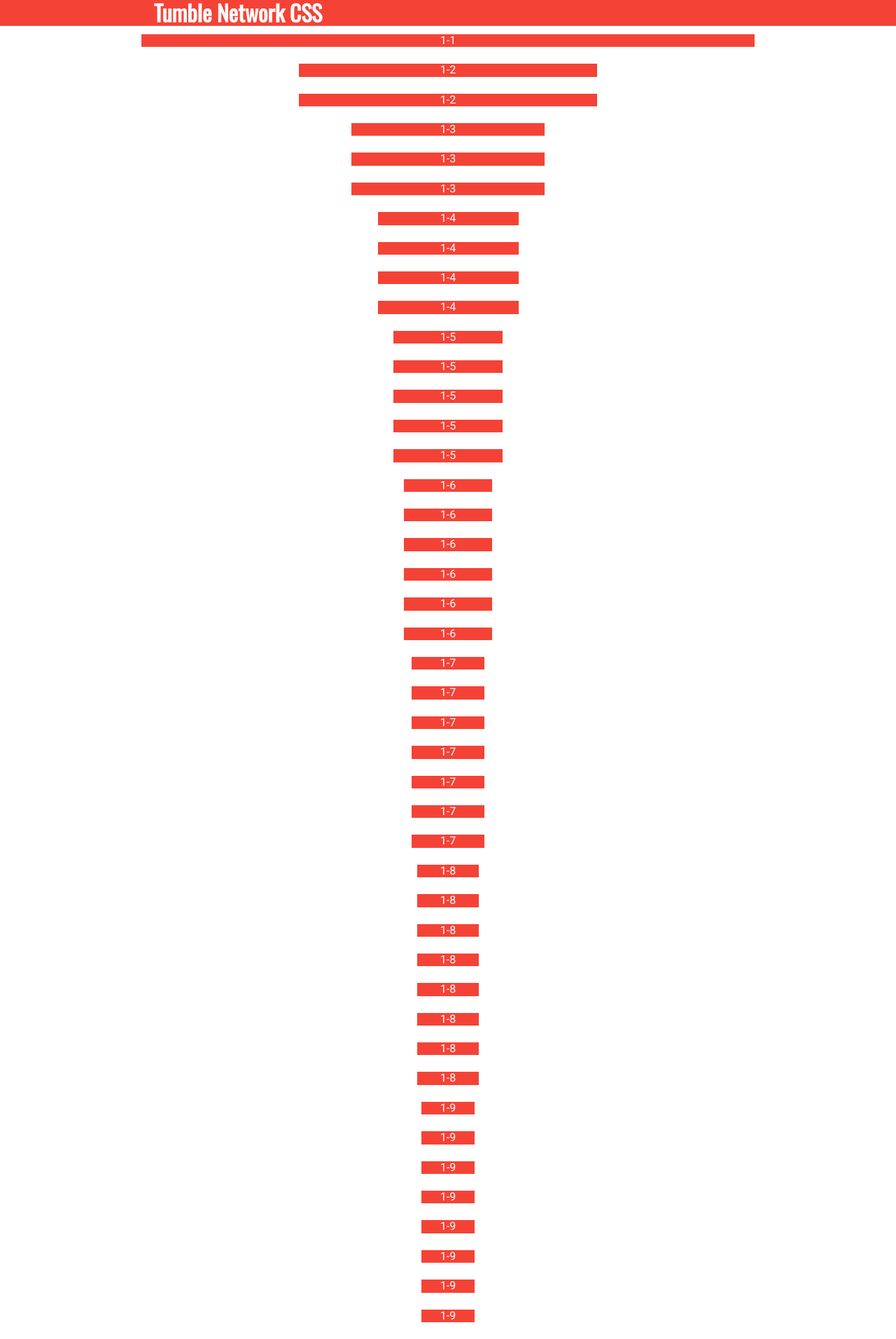
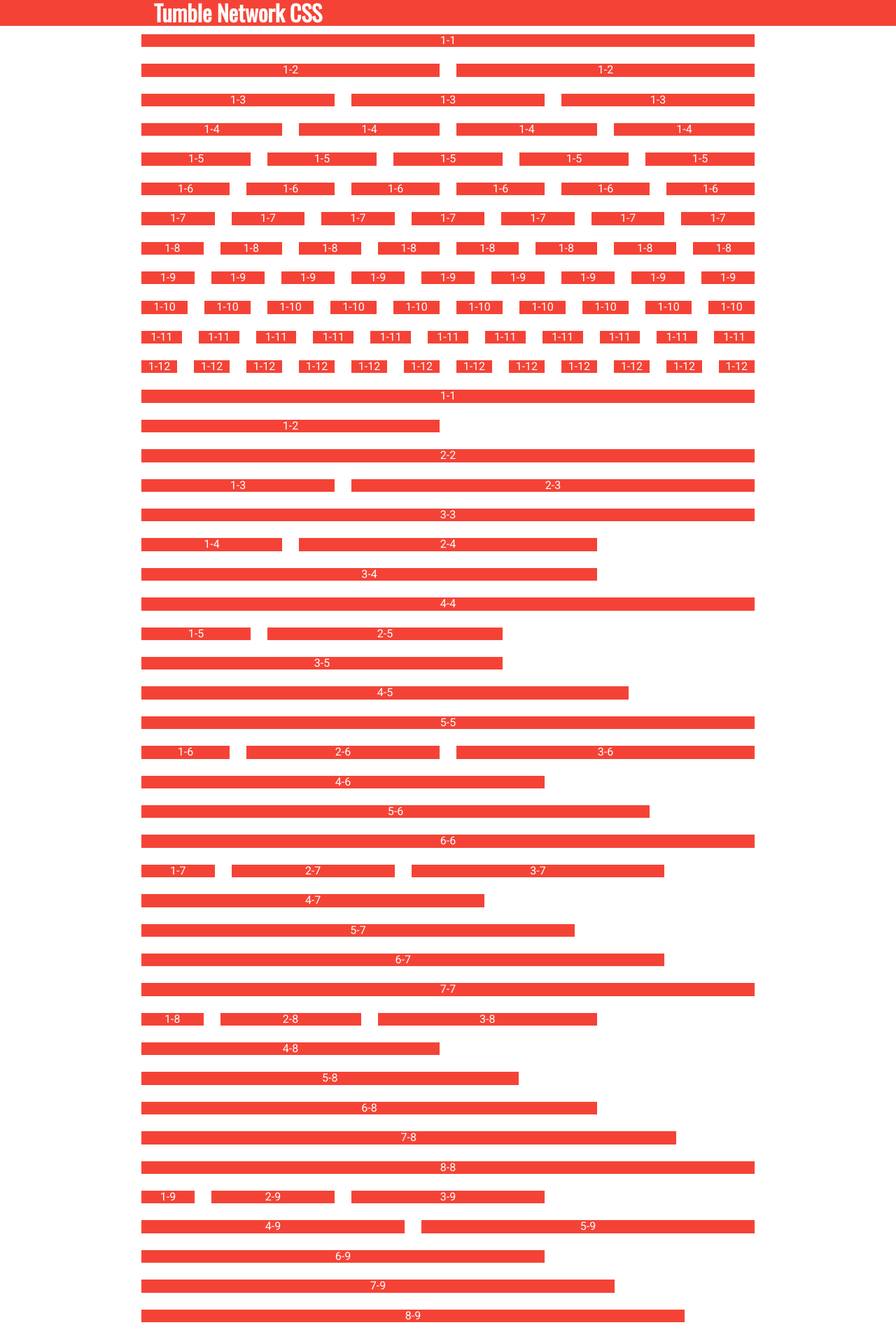
Before and after one commit to tumblenet/tumblenet-css, a Jekyll site: the page built from grid-test.html, in a window 1280 px wide. Shown: the top 1914 px of the page at 70% size. Built offline with Jekyll 4.4.1, drawn with Linux system fonts in a browser that asks for light colours.

Commit message:
Update grid-test.html

```diff
--- a/grid-test.html
+++ b/grid-test.html
@@ -6,7 +6,7 @@
   {% for i in (1..12) %}
 <div class="tn-row">
   {% for j in (1..i) %}
-  <div class="tn-col-1-{{i}} tn-align-center">
+  <div class="tn-col-1-{{i}}">
     <p class="tn-background-tumblenet tn-text-white">1-{{i}}</p>
   </div>
   {% endfor %}
@@ -18,7 +18,7 @@
 <div class="tn-row">
 {% for b in (1..12) %}
 {% unless b>a %}
-  <div class="tn-col-{{b}}-{{a}} tn-align-center">
+  <div class="tn-col-{{b}}-{{a}}">
     <p class="tn-background-tumblenet tn-text-white">{{b}}-{{a}}</p>
   </div>
 {% endunless %}
```
